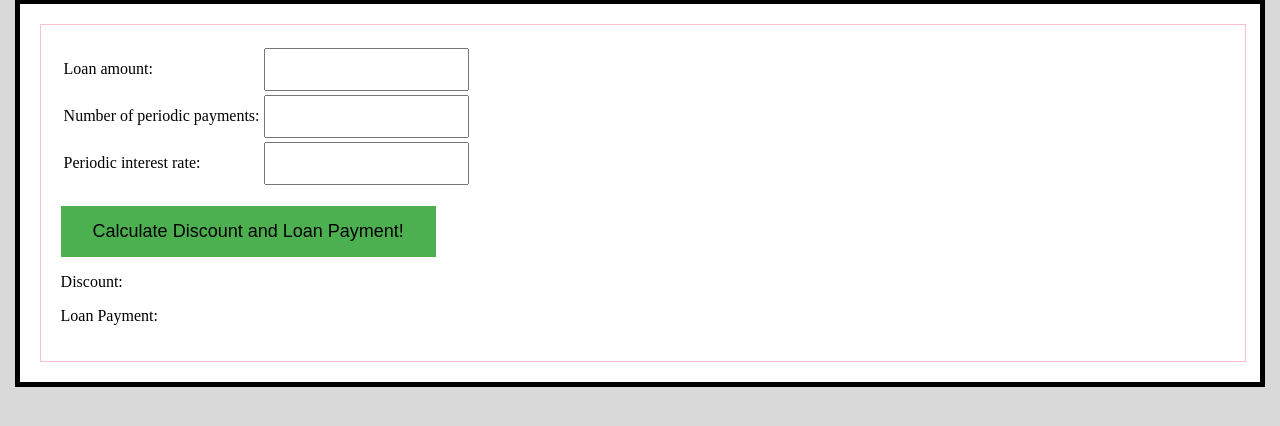
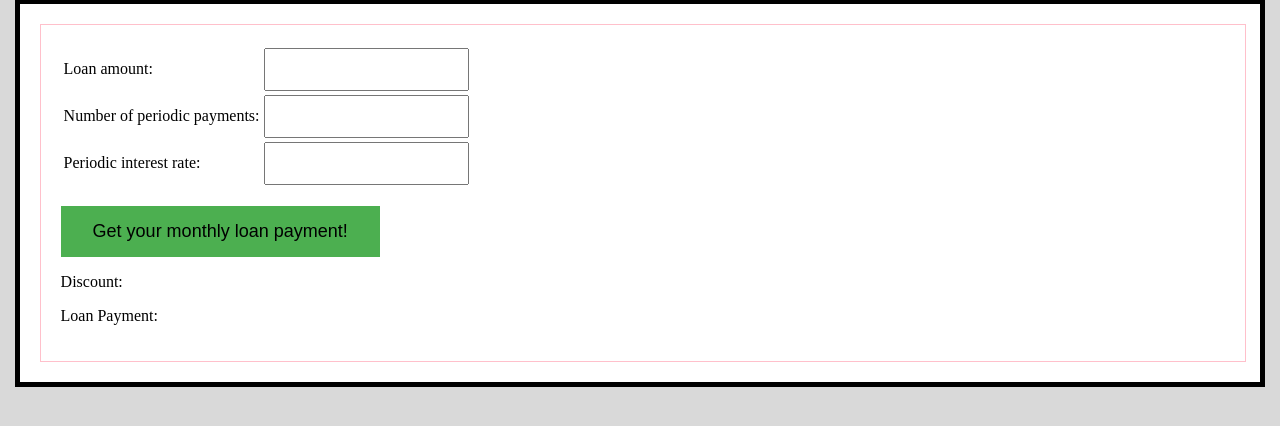
Before and after one commit to cweng1/Loan_Calculator, a Flask app: page / in a window 1280 px wide. Shown: the part 185-611 px from the top of the page. Run offline with Flask 2, Linux system fonts and the light colour scheme.

Commit message:
edit the button name

```diff
--- a/templates/index.html
+++ b/templates/index.html
@@ -15,7 +15,7 @@
 
   </table>
     <br>
-  <input class="button" type="submit" formaction="/loan" value="Calculate Discount and Loan Payment!" />
+  <input class="button" type="submit" formaction="/loan" value="Get your monthly loan payment!" />
 </form>
 
 <p> {{display }} </p>
```
